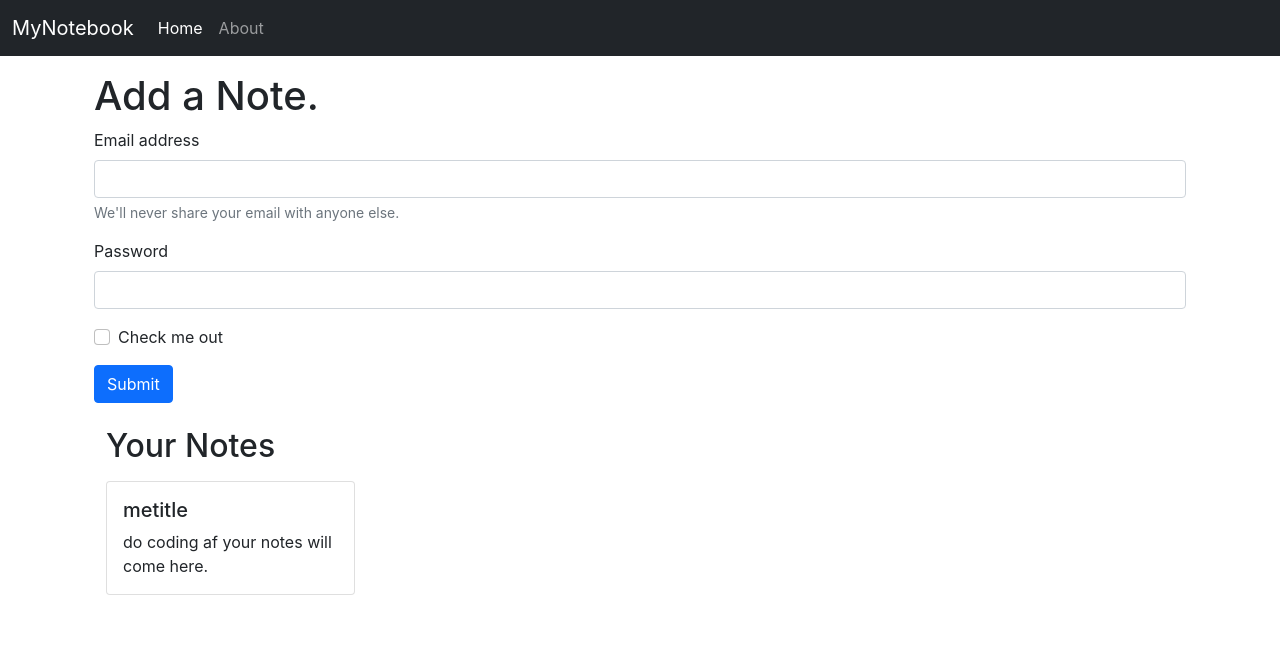
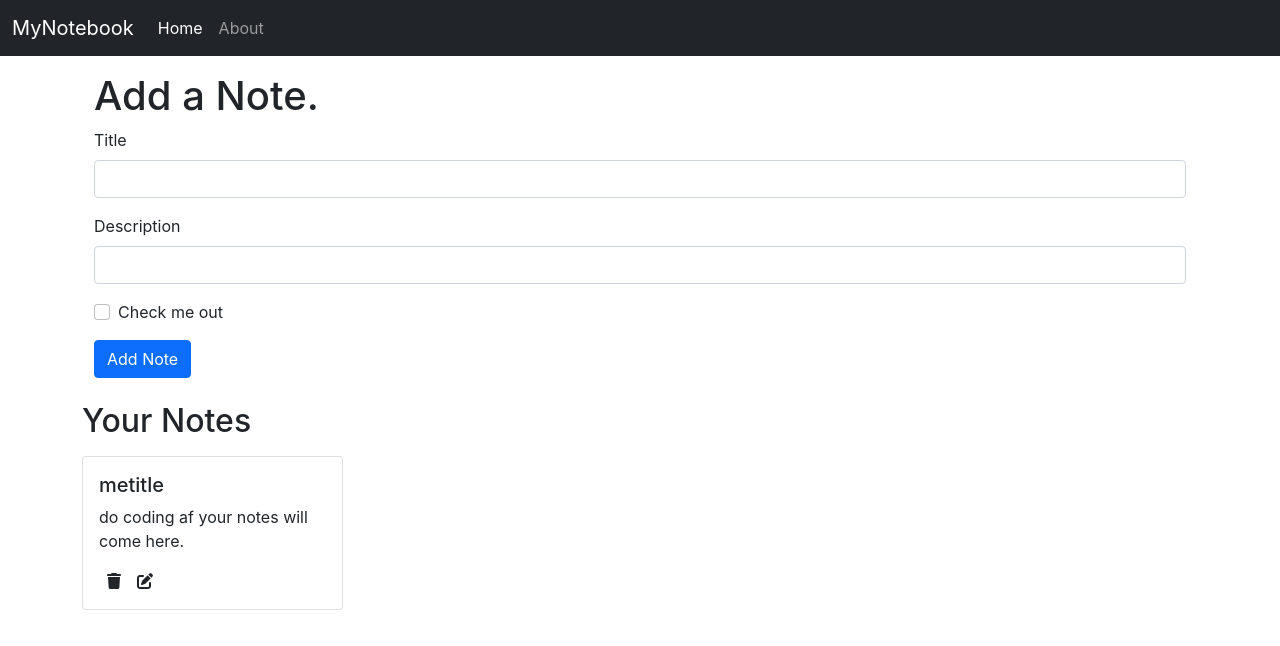
Before and after one commit to ADNOR-INDIA/MyNotebook, a React (Create React App) app in the folder client/: page / in a window 1280 px wide. Shown: the top 646 px of the page. Built offline with nearby package versions, Linux system fonts and the light colour scheme.

Commit message:
add note function added

```diff
--- a/client/public/index.html
+++ b/client/public/index.html
@@ -30,6 +30,7 @@
   <body>
     <noscript>You need to enable JavaScript to run this app.</noscript>
     <div id="root"></div>
+    <script src="https://kit.fontawesome.com/de78d30957.js" crossorigin="anonymous"></script>
     <!--
       This HTML file is a template.
       If you open it directly in the browser, you will see an empty page.
--- a/client/src/App.js
+++ b/client/src/App.js
@@ -2,6 +2,7 @@
 import Home from './Components/Home';
 import Navbar from './Components/Navbar';
 import About from './Components/About';
+// import Alert from './Components/Alert.js';
 import{
   BrowserRouter as Router,
   Routes,
@@ -15,6 +16,7 @@
     <Router>
       <div >
       <Navbar/>
+      {/* <Alert message="are you sure  you want to delete the note."/> */}
       <div className="container">
       <Routes>
       <Route exact path='/' element={<Home/>}/>
--- a/client/src/Components/About.js
+++ b/client/src/Components/About.js
@@ -1,4 +1,4 @@
-import React,{ useContext, useEffect } from "react";
+import React from "react";
 
 const About=()=>{
     return(
--- /dev/null
+++ b/client/src/Components/AddNote.js
@@ -0,0 +1,41 @@
+import React, { useState, useContext } from 'react';
+import noteContext from "../context/notes/noteContext";
+
+const AddNote = ()=>{
+  const context = useContext(noteContext);
+  const{addNote} = context; //destructuring done, jo context ke notes  the ab vo yha par a
+
+  const [note, setNote] = useState({title: "", description:"", tag:"default"})
+  const handleClick=(e)=>{
+    e.preventDefault();
+    addNote(note.title, note.description, note.tag);
+  }
+
+  const onChange=(e)=>{
+    e.preventDefault();
+    setNote({...note, [e.target.name]:e.target.value})  // 3 dots(spread operator) bata rhi hai ki jo bhi values is notes ke andar hai vo rhe lekin jo bhi properties ange likhi ja rhi hai unko add kardena ya overwirtie karlena.
+  }
+
+    return(
+        <div className='container my-3'>
+             <h1>Add a Note.</h1>
+  <form>
+    <div className="mb-3">
+      <label htmlFor="title" className="form-label">Title</label>
+      <input type="text" className="form-control" id="title" name="title" aria-describedby="emailHelp" onChange={onChange}/>
+    </div>
+    <div className="mb-3">
+      <label htmlFor="description" className="form-label">Description</label>
+      <input type="text" className="form-control" id="description" name= "description"onChange={onChange}/>
+    </div>
+    <div className="mb-3 form-check">
+      <input type="checkbox" className="form-check-input" id="exampleCheck1"/>
+      <label className="form-check-label" htmlFor="exampleCheck1">Check me out</label>
+    </div>
+    <button type="submit" className="btn btn-primary" onClick={handleClick}>Add Note</button>
+  </form>
+        </div>
+    )
+}
+
+export default AddNote;
--- a/client/src/Components/Home.js
+++ b/client/src/Components/Home.js
@@ -1,30 +1,10 @@
 import React from 'react';
 import Notes from "./Notes.js";
-
 const Home=()=>{
     return(
-        <div className='container my-3'>
-            <h1>Add a Note.</h1>
-  <form>
-    <div class="mb-3">
-      <label for="exampleInputEmail1" class="form-label">Email address</label>
-      <input type="email" class="form-control" id="exampleInputEmail1" aria-describedby="emailHelp"/>
-      <div id="emailHelp" class="form-text">We'll never share your email with anyone else.</div>
-    </div>
-    <div class="mb-3">
-      <label for="exampleInputPassword1" class="form-label">Password</label>
-      <input type="password" class="form-control" id="exampleInputPassword1"/>
-    </div>
-    <div class="mb-3 form-check">
-      <input type="checkbox" class="form-check-input" id="exampleCheck1"/>
-      <label class="form-check-label" for="exampleCheck1">Check me out</label>
-    </div>
-    <button type="submit" class="btn btn-primary">Submit</button>
-  </form>
-  <div className='container my-3'>
-  <Notes/>
-  </div>
-</div>
+        <div>
+        <Notes/>
+        </div>
     )
 }
  export default Home;
--- a/client/src/Components/Navbar.js
+++ b/client/src/Components/Navbar.js
@@ -20,7 +20,7 @@
           <Link className={`nav-link ${location.pathname==="/"?"active":""}`} aria-current="page" to="/">Home</Link>
         </li>
         <li className="nav-item">
-          <Link className={`nav-link ${location.pathnname==="/about"?"active":""}`} to="/About">About</Link>
+          <Link className={`nav-link ${location.pathname==="/about"?"active":""}`} to="/about">About</Link>
         </li>
       </ul>
     </div>
--- a/client/src/Components/Noteitem.js
+++ b/client/src/Components/Noteitem.js
@@ -1,14 +1,16 @@
 import React from 'react';
 
 const Noteitem = (props)=>{
-    const {notes}=props;
+    const {note}=props;
     return(
         <div className='col-md-3'>
              <div className="card my-2">
             <div className="card-body">
-                <h5 className="card-title">{notes.title}</h5>
-                <p className="card-text">{notes.description} your notes will come here. </p>
-                 {/* <a href="#" class="btn btn-primary">Go somewhere</a>  */}
+                <h5 className="card-title">{note.title}</h5>
+                <p className="card-text">{note.description} your notes will come here. </p>
+                <i className="fa-solid fa-trash mx-2"></i>
+                <i className="fa-solid fa-pen-to-square mx-2"></i>
+                 {/* <a href="#" className="btn btn-primary">Go somewhere</a>  */}
              </div>
             </div>
         </div>
--- a/client/src/Components/Notes.js
+++ b/client/src/Components/Notes.js
@@ -1,17 +1,21 @@
 import React, {useContext} from "react";
 import noteContext from "../context/notes/noteContext";
 import Noteitem from "./Noteitem.js";
+import AddNote from "./AddNote";
 
 const Notes = () =>{
     const context = useContext(noteContext);
-    const{notes, setNotes} = context; //destructuring done, jo context ke notes and setNotes the ab vo yha par a jayenge.
+    const{notes} = context; //destructuring done, jo context ke notes  the ab vo yha par a jayenge.
     return (
+        <>
+        <AddNote/>
         <div className="row my-4">
             <h2>Your Notes</h2>
-            {notes.map((notes)=>{
-                return <Noteitem notes = {notes}/>;
+            {notes.map((note)=>{
+                return <Noteitem key = {note._id}note = {note}/>;
             })}
         </div>
+        </>
 
     )
 }
--- a/client/src/context/notes/NoteState.js
+++ b/client/src/context/notes/NoteState.js
@@ -3,18 +3,44 @@
 const NoteState=(props)=>{
     const notesInitial = [
           {
-          "_id": "62146843ec30302647b747ef",
+            "_id": "6211346843ec30302647b747ef",
             "user": "6211d02a162015b3e6ca8111",
             "title": "metitle",
             "description": "do coding af",
             "tag": "personell",
             "date": "2022-02-22T04:36:19.705Z",
             "__v": 0
-        }
+          },
       ]
       const[notes, setNotes] = useState(notesInitial);
+
+    //   Add a Note.
+    const addNote =(title, description, tag)=>{
+        // TODO : API calling.
+        console.log("adding a note");
+        const note =  {
+            "_id": "62146843e34c303027647b747ef",
+            "user": "6211d02a162015b3e6ca8111",
+            "title": title,
+            "description": description,
+            "tag": tag,
+            "date": "2022-02-22T04:36:19.705Z",
+            "__v": 0
+          };
+        setNotes(notes.concat(note))
+    }
+
+    // Delete a Note.
+    const deleteNote=()=>{
+
+    }
+
+    // Edit a Note.
+    const editNote = ()=>{
+
+    }
     return (
-        <NoteContext.Provider value = {{notes, setNotes}}>
+        <NoteContext.Provider value = {{notes, addNote, deleteNote, editNote}}>
             {props.children}
         </NoteContext.Provider>
     )
--- a/client/src/index.css
+++ b/client/src/index.css
@@ -11,3 +11,7 @@
   font-family: source-code-pro, Menlo, Monaco, Consolas, 'Courier New',
     monospace;
 }
+
+i{
+  cursor:pointer;
+}
```
Also changed, not shown: client/src/Components/Alert.js (added, +13 -0 lines), 1 other file (tests, documents, lock files or other folders). Lines whose indentation alone changed are shown as unchanged.
